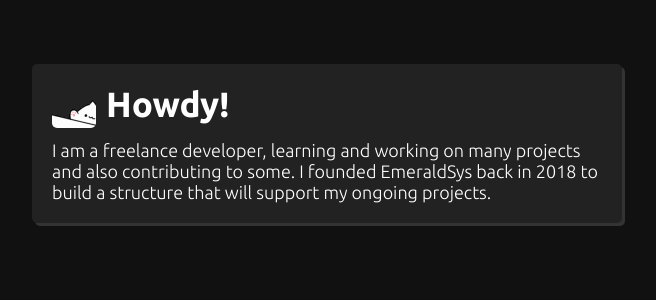
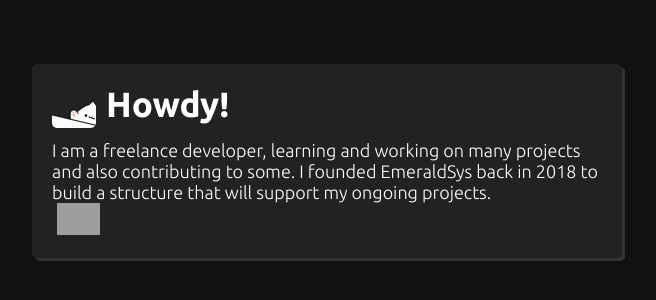
Before and after one commit to EmeraldSys/emeraldsys-main, a Gatsby site: page /about in a window 1280 px wide. Shown: the part 256-556 px from the top of the page, without its empty margins (313-969 px from the left). Built offline with nearby package versions, Linux system fonts and the light colour scheme; Gatsby itself is replaced by a stand-in of ours; no server answers; grey boxes are pictures that could not be loaded.

Commit message:
Add LinkedIn social

```diff
--- /dev/null
+++ b/src/components/socials/SocialImage.js
@@ -0,0 +1,8 @@
+import styled from "styled-components";
+
+const SocialImage = styled.img`
+    margin-left: 5px;
+    height: 32px;
+`;
+
+export default SocialImage;
--- /dev/null
+++ b/src/components/socials/linkedin/index.js
@@ -0,0 +1,10 @@
+import * as React from "react";
+import SocialImage from "../SocialImage";
+
+export default () => (
+    <>
+        <a href="https://www.linkedin.com/in/ryand56/" target="_blank">
+            <SocialImage src="https://brand.linkedin.com/content/dam/me/brand/en-us/brand-home/logos/In-Blue-Logo.png.original.png" />
+        </a>
+    </>
+);
--- a/src/pages/about.js
+++ b/src/pages/about.js
@@ -6,6 +6,7 @@ import AboutContent from "../components/AboutContent";
 import PulseRing from "../components/keyframes/PulseRing";
 import PulseDot from "../components/keyframes/PulseDot";
 import Spotify from "../components/Spotify";
+import LinkedIn from "../components/socials/linkedin";
 
 import { w3cwebsocket as W3CWebSocket } from "websocket";
 
@@ -151,6 +152,7 @@ const About = () => {
                     </StatusHolder>
                     {presence.listening_to_spotify && <Spotify src={presence.spotify} /> }
                 </PresenceList> }
+                <LinkedIn />
             </AboutContent>
         </>
     );
```
